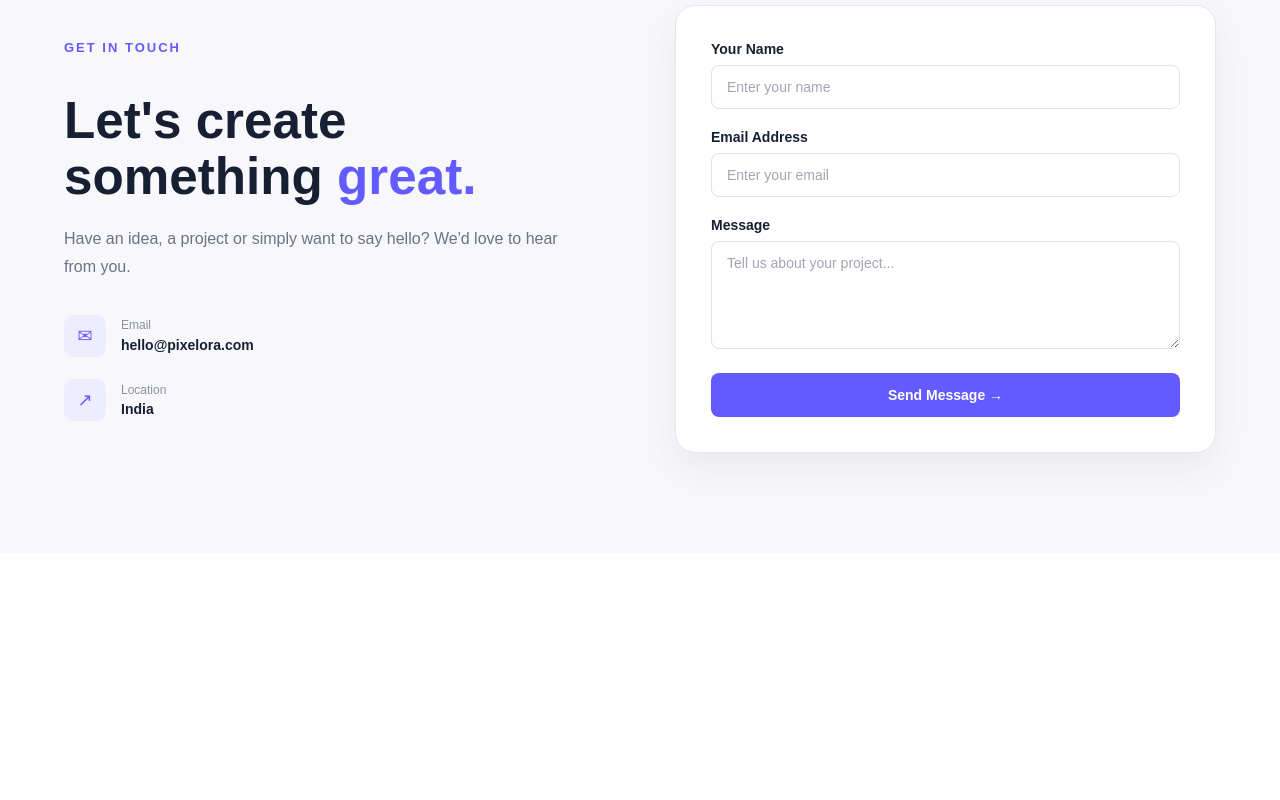
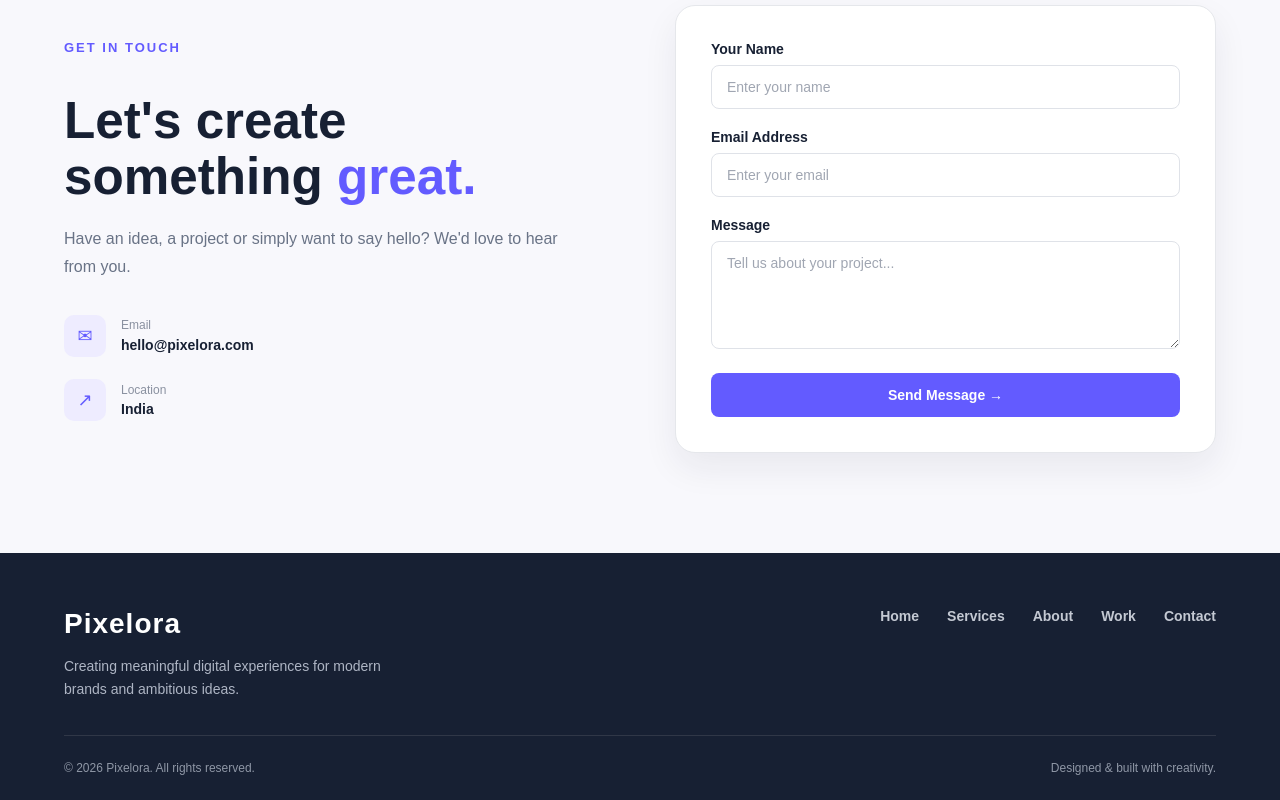
Before and after one commit to Arpita-Gudsariya/CODSOFT_TASK2_LandingPage, a plain HTML site: page index.html in a window 1280 px wide. Shown: the part 3259-4059 px from the top of the page. Before the commit the page ends 3812 px from the top, so only its background shows below. Drawn offline with Linux system fonts and the light colour scheme.

Commit message:
Complete footer section

```diff
--- a/index.html
+++ b/index.html
@@ -577,7 +577,39 @@
     </main>
 
 
-    <footer>
+    <footer  class="footer">
+        <div class="container">
+
+            <div class="footer-top">
+
+                <div class="footer-brand">
+                    <a href="#" class="footer-logo">Pixelora</a>
+
+                    <P>Creating meaningful digital experiences
+                    for modern brands and ambitious ideas.</P>
+                </div>
+
+                <div class="footer-links">
+                    <a href="#home">Home</a>
+                    <a href="#services">Services</a>
+                    <a href="#about">About</a>
+                    <a href="#work">Work</a>
+                    <a href="#contact">Contact</a>
+                </div>
+            </div>
+
+            <div class="footer-bottom">
+               <p>
+                &copy 2026 Pixelora. All rights reserved.
+            </p>
+
+             <p>
+                Designed & built with creativity.
+            </p>
+
+
+            </div>
+        </div>
 
     </footer>
 </body>
--- a/style.css
+++ b/style.css
@@ -1387,3 +1387,103 @@ a {
     }
 
 }
+
+
+
+
+/* --------- Footer section---------- */
+
+.footer {
+    padding: 55px 0 25px;
+    background: #172033;
+    color: #ffffff;
+}
+
+.footer-top {
+    display: flex;
+    align-items: flex-start;
+    justify-content: space-between;
+    gap: 40px;
+    padding-bottom: 35px;
+    border-bottom: 1px solid #303747;
+}
+
+
+/* ------Footer Brand ------ */
+
+.footer-brand {
+    max-width: 350px;
+}
+
+.footer-logo {
+    display: inline-block;
+    margin-bottom: 15px;
+    color: #ffffff;
+    font-size: 28px;
+    font-weight: 800;
+    letter-spacing: 1px;
+}
+
+.footer-brand p {
+    color: #aeb5c4;
+    font-size: 14px;
+    line-height: 1.6;
+}
+
+
+/*---------- Footer Links ----------*/
+
+.footer-links {
+    display: flex;
+    gap: 28px;
+    flex-wrap: wrap;
+}
+
+.footer-links a {
+    color: #c4c9d3;
+    font-size: 14px;
+    font-weight: 600;
+    transition: 0.3s ease;
+}
+
+.footer-links a:hover {
+    color: #8f89ff;
+}
+
+
+/*----------- Footer Bottom --------*/
+
+.footer-bottom {
+    display: flex;
+    justify-content: space-between;
+    gap: 20px;
+    padding-top: 25px;
+}
+
+.footer-bottom p {
+    color: #8f97a6;
+    font-size: 12px;
+}
+
+
+/* =========================
+   FOOTER RESPONSIVE
+========================= */
+
+@media (max-width: 700px) {
+
+    .footer-top {
+        flex-direction: column;
+        gap: 30px;
+    }
+
+    .footer-links {
+        gap: 18px;
+    }
+
+    .footer-bottom {
+        flex-direction: column;
+        gap: 8px;
+    }
+
+}
```
